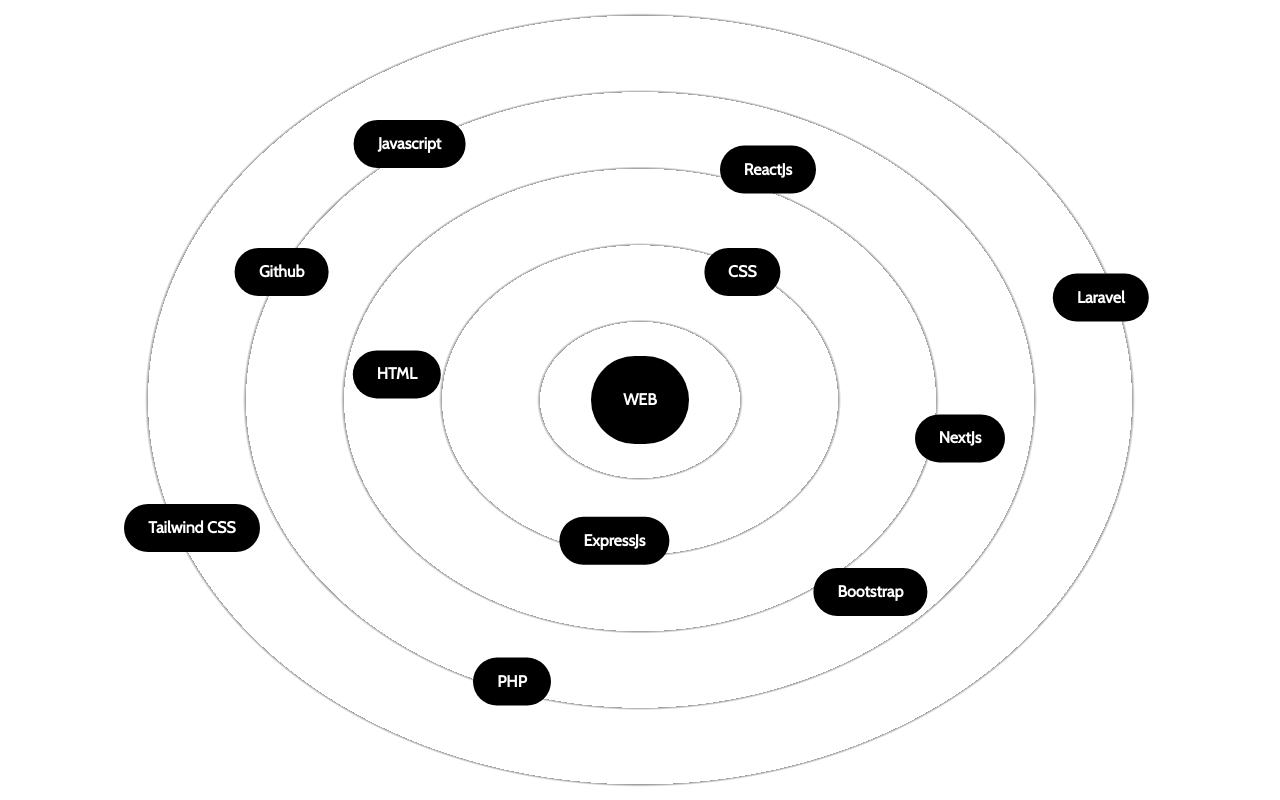
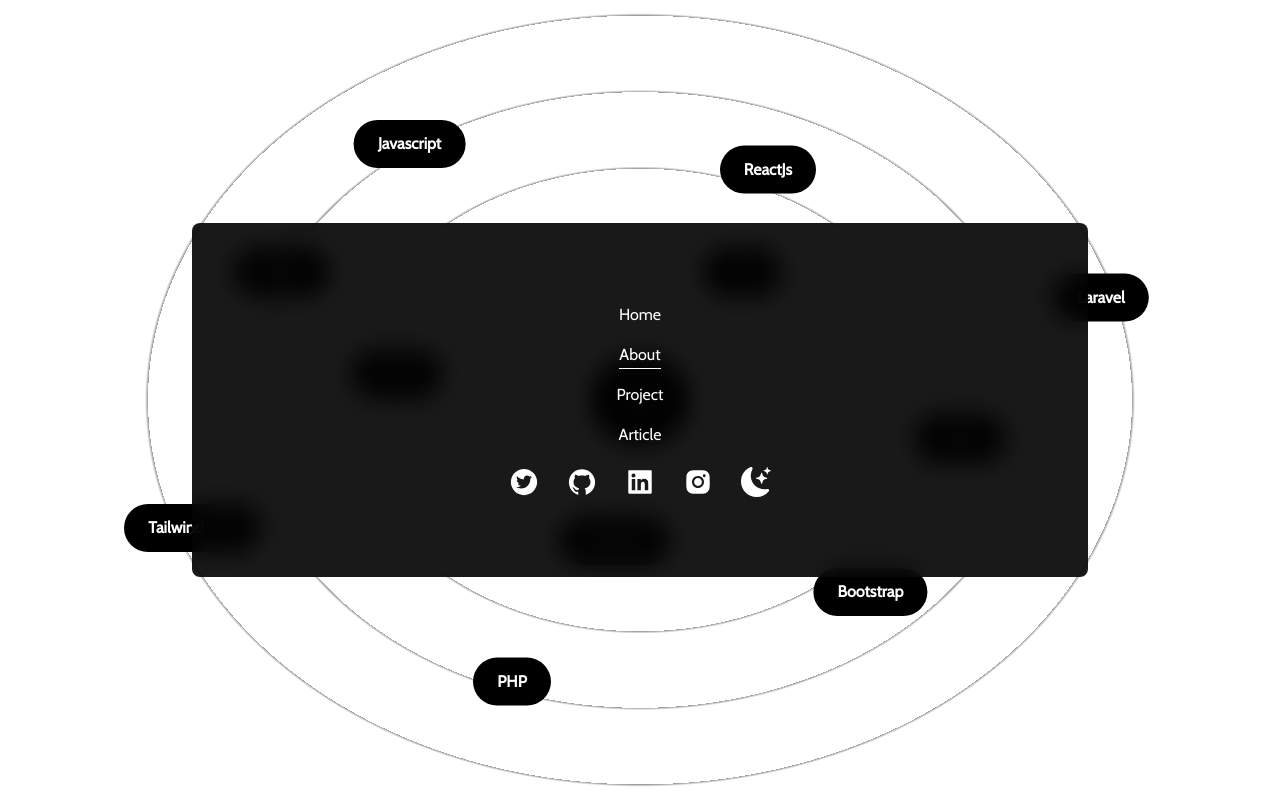
Before and after one commit to MHafidafandi/Hafid-Portofolio, a Next.js app: page /about in a window 1280 px wide. Both pictures are taken after a click on the element "WEB". Shown: the part 1226-2026 px from the top of the page. Built offline with nearby package versions, Linux system fonts and the light colour scheme.

Commit message:
fix navbar visible

```diff
--- /dev/null
+++ b/src/Context/NavbarContext.js
@@ -0,0 +1,28 @@
+import { createContext, useEffect, useState } from "react";
+
+export const NavbarContext = createContext();
+
+export const NavbarProvider = ({ children }) => {
+  const [isInvisible, setIsInvisible] = useState(true);
+
+  const toggleNavbarInvisible = () => {
+    setIsInvisible(!isInvisible);
+  };
+  useEffect(() => {
+    const handleScroll = () => {
+      setIsInvisible(true);
+    };
+
+    window.addEventListener("scroll", handleScroll);
+
+    return () => {
+      window.removeEventListener("scroll", handleScroll);
+    };
+  }, []);
+
+  return (
+    <NavbarContext.Provider value={{ isInvisible, toggleNavbarInvisible }}>
+      {children}
+    </NavbarContext.Provider>
+  );
+};
--- a/src/components/Layout.jsx
+++ b/src/components/Layout.jsx
@@ -1,9 +1,17 @@
-import React from "react";
+import { NavbarContext } from "@/Context/NavbarContext";
+import React, { useContext } from "react";
 
 const Layout = ({ children, className = "" }) => {
+  const { toggleNavbarInvisible } = useContext(NavbarContext);
+
+  const handleVisible = () => {
+    toggleNavbarInvisible();
+  };
   return (
     <div
       className={`w-full h-full inline-block z-0 bg-white p-32 xl:p-24 lg:p-16 md:p-12 sm:p-8 ${className} dark:bg-black`}
+      onClick={handleVisible}
+      onScroll={handleVisible}
     >
       {children}
     </div>
--- a/src/components/Navbar.jsx
+++ b/src/components/Navbar.jsx
@@ -8,9 +8,10 @@
   AiFillTwitterCircle,
 } from "react-icons/ai";
 import { BsFillMoonStarsFill, BsSun } from "react-icons/bs";
-import { animate, motion } from "framer-motion";
+import { motion } from "framer-motion";
 import useThemeSwitcher from "@/hooks/useThemeSwitcher";
-import { useState } from "react";
+import { useContext, useState } from "react";
+import { NavbarContext } from "@/Context/NavbarContext";
 
 const CustomLink = ({ href, title, className = "" }) => {
   const router = useRouter();
@@ -53,10 +54,11 @@
 };
 export default function Navbar() {
   const [mode, setMode] = useThemeSwitcher();
-  const [isOpen, setIsOpen] = useState(false);
+  const { isInvisible } = useContext(NavbarContext);
+  const { toggleNavbarInvisible } = useContext(NavbarContext);
 
   const handleClick = () => {
-    setIsOpen(!isOpen);
+    toggleNavbarInvisible();
   };
 
   return (
@@ -67,17 +69,17 @@
       >
         <span
           className={`bg-black dark:bg-white block h-0.5 w-6 rounded-sm transition-all duration-300 ease-out ${
-            isOpen ? "rotate-45 translate-y-1" : "-translate-y-0.5"
+            isInvisible ? "-translate-y-0.5" : "rotate-45 translate-y-1"
           }`}
         ></span>
         <span
           className={`bg-black dark:bg-white block h-0.5 w-6 rounded-sm my-0.5 transition-all duration-300 ease-out ${
-            isOpen ? "opacity-0" : "opacity-100"
+            isInvisible ? "opacity-100" : "opacity-0"
           }`}
         ></span>
         <span
           className={`bg-black dark:bg-white block h-0.5 w-6 rounded-sm transition-all duration-300 ease-out ${
-            isOpen ? "-rotate-45 -translate-y-1" : "translate-y-0.5"
+            isInvisible ? "translate-y-0.5" : "-rotate-45 -translate-y-1"
           }`}
         ></span>
       </button>
@@ -133,9 +135,11 @@
         </nav>
       </div>
 
-      {isOpen ? (
+      {!isInvisible ? (
         <motion.div
-          className="min-w-[70vw] flex flex-col justify-between items-center fixed top-1/2 left-1/2 -translate-x-1/2 -translate-y-1/2 z-20 bg-black/90 dark:bg-white/75 rounded-lg backdrop-blur-md py-20 text-white dark:text-black "
+          className={`min-w-[70vw] flex flex-col justify-between items-center fixed top-1/2 left-1/2 -translate-x-1/2 -translate-y-1/2 z-20 bg-black/90 dark:bg-white/75 rounded-lg backdrop-blur-md py-20 text-white dark:text-black ${
+            isInvisible ? "hidden" : ""
+          }`}
           initial={{ scale: 0, opacity: 0, x: "-50%", y: "-50%" }}
           animate={{ scale: 1, opacity: 1, transition: { duration: 0.2 } }}
         >
--- a/src/hooks/useThemeSwitcher.js
+++ b/src/hooks/useThemeSwitcher.js
@@ -7,7 +7,6 @@
   useEffect(() => {
     const mediaQuery = window.matchMedia(preverDarkQuery);
     const userPref = window.localStorage.getItem("theme");
-    console.log(userPref);
     const handleChange = () => {
       if (userPref) {
         let check = userPref === "dark" ? "dark" : "light";
--- a/src/pages/_app.js
+++ b/src/pages/_app.js
@@ -1,3 +1,4 @@
+import { NavbarProvider } from "@/Context/NavbarContext";
 import Footer from "@/components/Footer";
 import Navbar from "@/components/Navbar";
 import "@/styles/globals.css";
@@ -16,11 +17,13 @@
       <main
         className={`${myFont.className} w-full min-h-screen bg-white dark:bg-black`}
       >
-        <Navbar />
-        <AnimatePresence mode="wait">
-          <Component key={router.asPath} {...pageProps} />
-        </AnimatePresence>
-        <Footer />
+        <NavbarProvider>
+          <Navbar />
+          <AnimatePresence mode="wait">
+            <Component key={router.asPath} {...pageProps} />
+          </AnimatePresence>
+          <Footer />
+        </NavbarProvider>
       </main>
     </>
   );
--- a/src/pages/index.js
+++ b/src/pages/index.js
@@ -8,6 +8,7 @@
 import HireMe from "@/components/HireMe";
 import codelogo from "../../public/codelogo.png";
 import TransitionEffect from "@/components/TransitionEffect";
+import useThemeSwitcher from "@/hooks/useThemeSwitcher";
 
 export default function home() {
   return (
```
